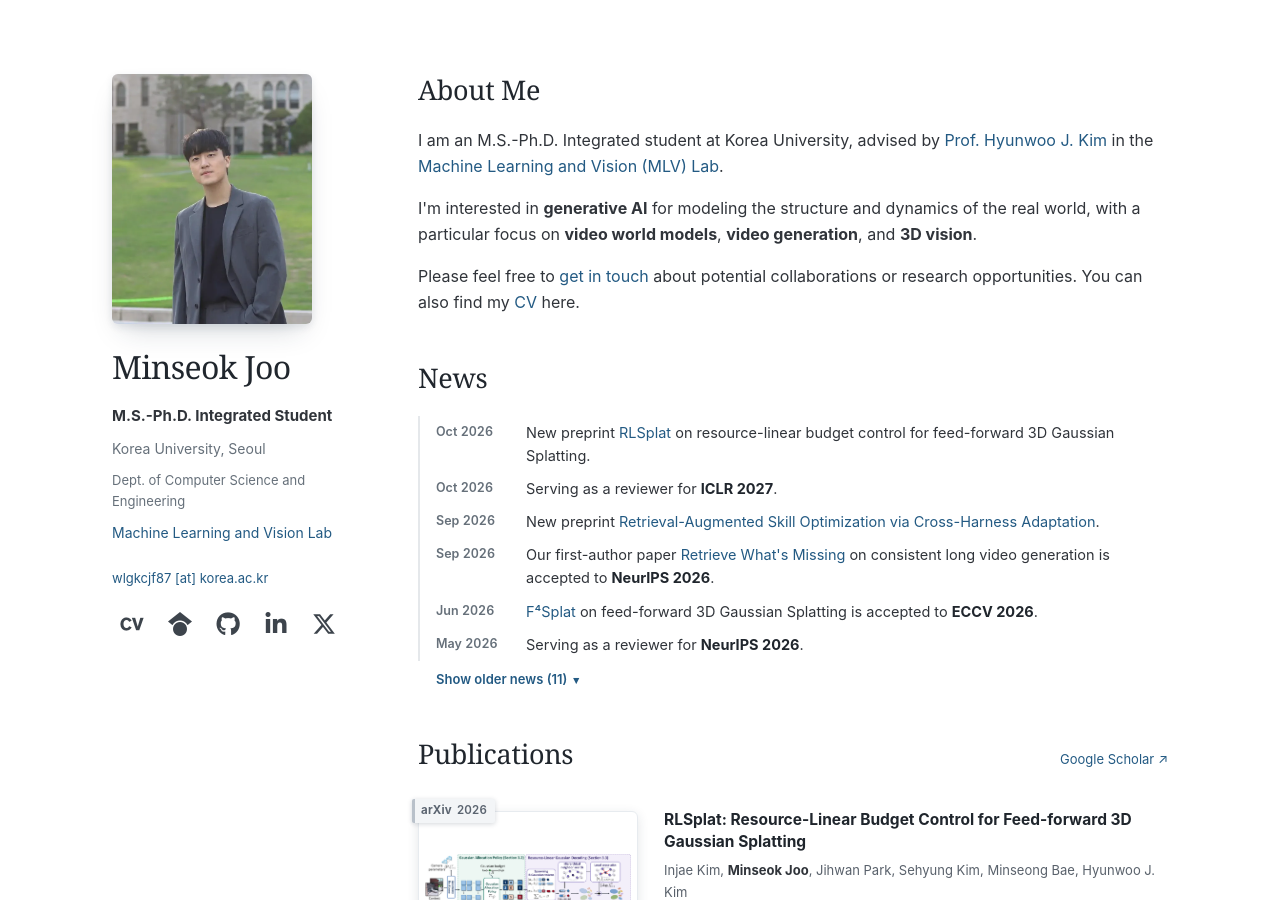
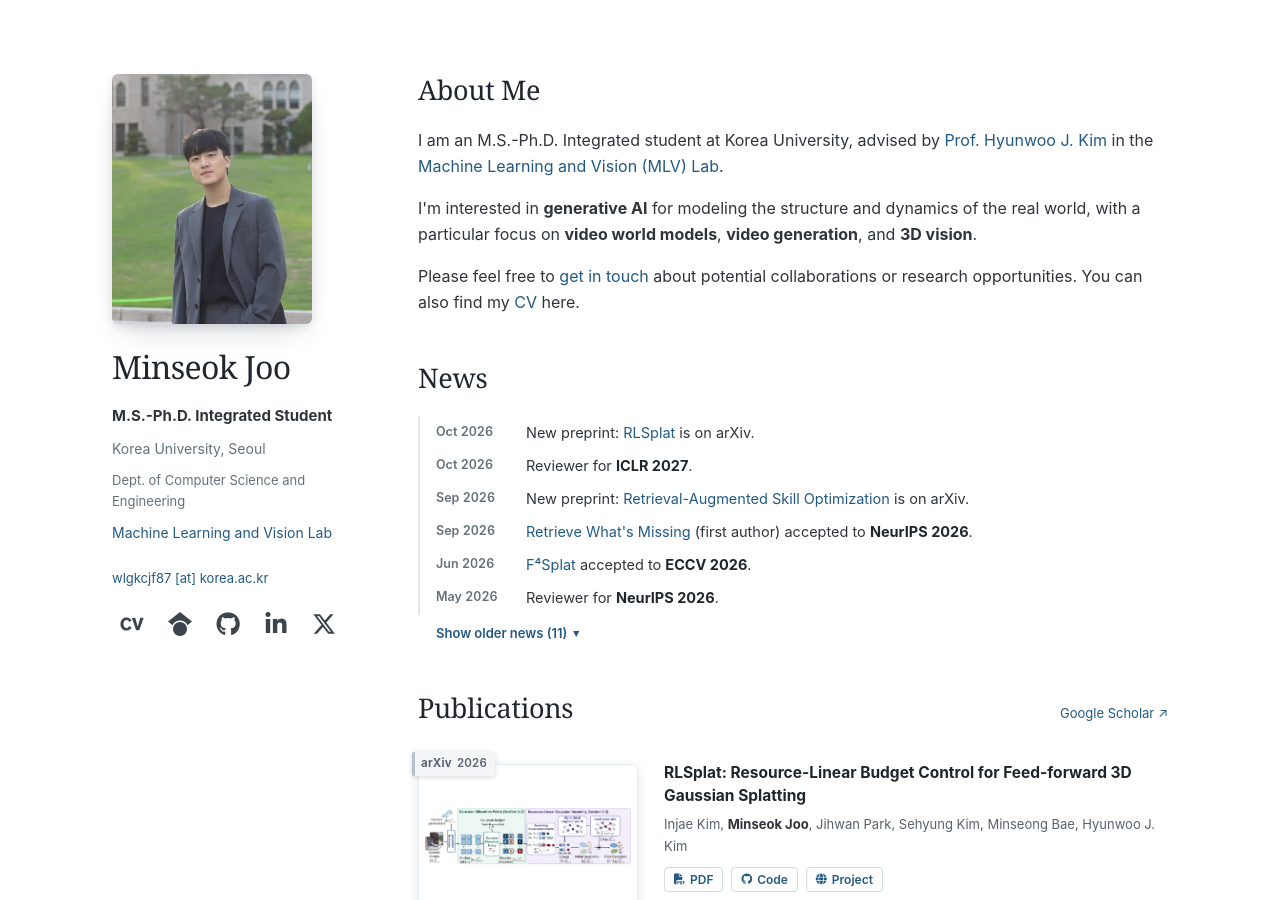
Before and after one commit to zoomkinseok/zoomkinseok.github.io, a Jekyll site: the page built from _pages/about.md, in a window 1280 px wide and 900 px high. Built offline with Jekyll 4.4.1, drawn with Linux system fonts in a browser that asks for light colours; some web fonts are replaced.

Commit message:
Shorten News items to one line each
Co-Authored-By: Claude Opus 5.5 <noreply@anthropic.com>
Claude-Session: https://claude.ai/code/session_013XgxqZ3qAfEGUeGgB3itLq

```diff
--- a/_data/news.yml
+++ b/_data/news.yml
@@ -1,38 +1,38 @@
 # News items, newest first. `date` is shown as "Mon YYYY"; use `date_label` instead for free text (e.g. "2026").
-# Text may contain HTML links. The first `news_visible` items (set in _pages/about.md) are shown;
-# the rest are folded under "Show older news".
+# Keep each item to one short line. Text may contain HTML links.
+# The first `news_visible` items (set in _pages/about.md) are shown; the rest are folded under "Show older news".
 # Reviewer items use the month each conference's official review period started.
 - date: 2026-10-20
-  text: 'New preprint <a href="https://arxiv.org/abs/2610.27712">RLSplat</a> on resource-linear budget control for feed-forward 3D Gaussian Splatting.'
+  text: 'New preprint: <a href="https://arxiv.org/abs/2610.27712">RLSplat</a> is on arXiv.'
 - date: 2026-10-01
-  text: 'Serving as a reviewer for <strong>ICLR 2027</strong>.'
+  text: 'Reviewer for <strong>ICLR 2027</strong>.'
 - date: 2026-09-29
-  text: 'New preprint <a href="https://arxiv.org/abs/2609.38024">Retrieval-Augmented Skill Optimization via Cross-Harness Adaptation</a>.'
+  text: 'New preprint: <a href="https://arxiv.org/abs/2609.38024">Retrieval-Augmented Skill Optimization</a> is on arXiv.'
 - date: 2026-09-24
-  text: 'Our first-author paper <a href="https://mlvlab.github.io/CovRAG/">Retrieve What''s Missing</a> on consistent long video generation is accepted to <strong>NeurIPS 2026</strong>.'
+  text: '<a href="https://mlvlab.github.io/CovRAG/">Retrieve What''s Missing</a> (first author) accepted to <strong>NeurIPS 2026</strong>.'
 - date: 2026-06-17
-  text: '<a href="https://mlvlab.github.io/F4Splat/">F⁴Splat</a> on feed-forward 3D Gaussian Splatting is accepted to <strong>ECCV 2026</strong>.'
+  text: '<a href="https://mlvlab.github.io/F4Splat/">F⁴Splat</a> accepted to <strong>ECCV 2026</strong>.'
 - date: 2026-05-29
-  text: 'Serving as a reviewer for <strong>NeurIPS 2026</strong>.'
+  text: 'Reviewer for <strong>NeurIPS 2026</strong>.'
 - date: 2026-05-28
-  text: 'New preprint <a href="https://arxiv.org/abs/2605.29577">Mitigating State Aliasing in VLA Models</a> via inverse dynamics learning.'
+  text: 'New preprint: <a href="https://arxiv.org/abs/2605.29577">Mitigating State Aliasing in VLA Models</a> is on arXiv.'
 - date: 2026-03-31
-  text: 'Serving as a reviewer for <strong>ECCV 2026</strong>.'
+  text: 'Reviewer for <strong>ECCV 2026</strong>.'
 - date: 2026-02-12
-  text: 'Serving as a reviewer for <strong>ICML 2026</strong>.'
+  text: 'Reviewer for <strong>ICML 2026</strong>.'
 - date: 2025-12-15
-  text: 'Serving as a reviewer for <strong>CVPR 2026</strong>.'
+  text: 'Reviewer for <strong>CVPR 2026</strong>.'
 - date: 2025-11-06
-  text: 'Our collaborative work with Korea University Ansan Hospital on <a href="https://www.frontiersin.org/journals/oncology/articles/10.3389/fonc.2025.1654508/full">MRI-based radiomics for breast cancer</a> is published in <strong>Frontiers in Oncology</strong>.'
+  text: '<a href="https://www.frontiersin.org/journals/oncology/articles/10.3389/fonc.2025.1654508/full">Breast cancer radiomics paper</a> published in <strong>Frontiers in Oncology</strong>.'
 - date: 2025-09-18
-  text: '<a href="https://arxiv.org/abs/2510.21167">Blockwise Flow Matching</a> is accepted to <strong>NeurIPS 2025</strong>.'
+  text: '<a href="https://arxiv.org/abs/2510.21167">Blockwise Flow Matching</a> accepted to <strong>NeurIPS 2025</strong>.'
 - date: 2024-09-20
-  text: '<a href="https://aclanthology.org/2024.emnlp-main.1179/">Generative Subgraph Retrieval</a> for knowledge graph–grounded dialog generation is accepted to <strong>EMNLP 2024</strong>.'
+  text: '<a href="https://aclanthology.org/2024.emnlp-main.1179/">Generative Subgraph Retrieval</a> accepted to <strong>EMNLP 2024</strong>.'
 - date: 2024-07-27
-  text: 'New preprint <a href="https://arxiv.org/abs/2407.19156">MEFormer</a> (co-first author) on robust multimodal 3D object detection.'
+  text: 'New preprint: <a href="https://arxiv.org/abs/2407.19156">MEFormer</a> (co-first author) is on arXiv.'
 - date: 2023-07-13
-  text: '<a href="https://openaccess.thecvf.com/content/ICCV2023/html/Kim_Semantic-Aware_Implicit_Template_Learning_via_Part_Deformation_Consistency_ICCV_2023_paper.html">Semantic-Aware Implicit Template Learning</a> is accepted to <strong>ICCV 2023</strong>.'
+  text: '<a href="https://openaccess.thecvf.com/content/ICCV2023/html/Kim_Semantic-Aware_Implicit_Template_Learning_via_Part_Deformation_Consistency_ICCV_2023_paper.html">Semantic-Aware Implicit Template Learning</a> accepted to <strong>ICCV 2023</strong>.'
 - date: 2022-03-02
-  text: 'Started the integrated M.S.–Ph.D. program in Computer Science and Engineering at <strong>Korea University</strong>.'
+  text: 'Started the M.S.–Ph.D. integrated program at <strong>Korea University</strong>.'
 - date: 2022-02-01
-  text: 'Joined the <a href="https://mlvlab.github.io/#/home">Machine Learning and Vision (MLV) Lab</a> as a graduate researcher, advised by Prof. Hyunwoo J. Kim.'
+  text: 'Joined the <a href="https://mlvlab.github.io/#/home">MLV Lab</a> as a graduate researcher.'
```
